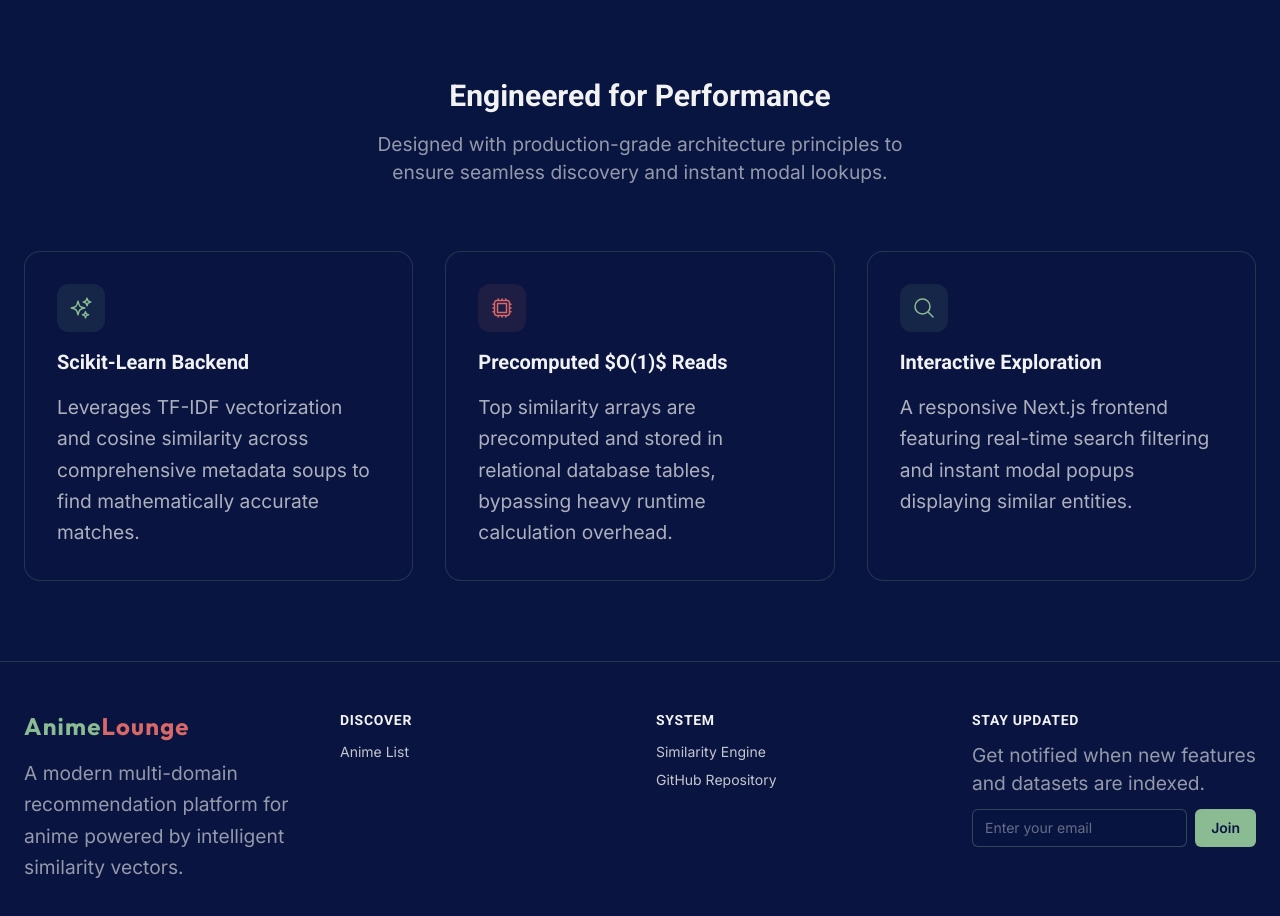
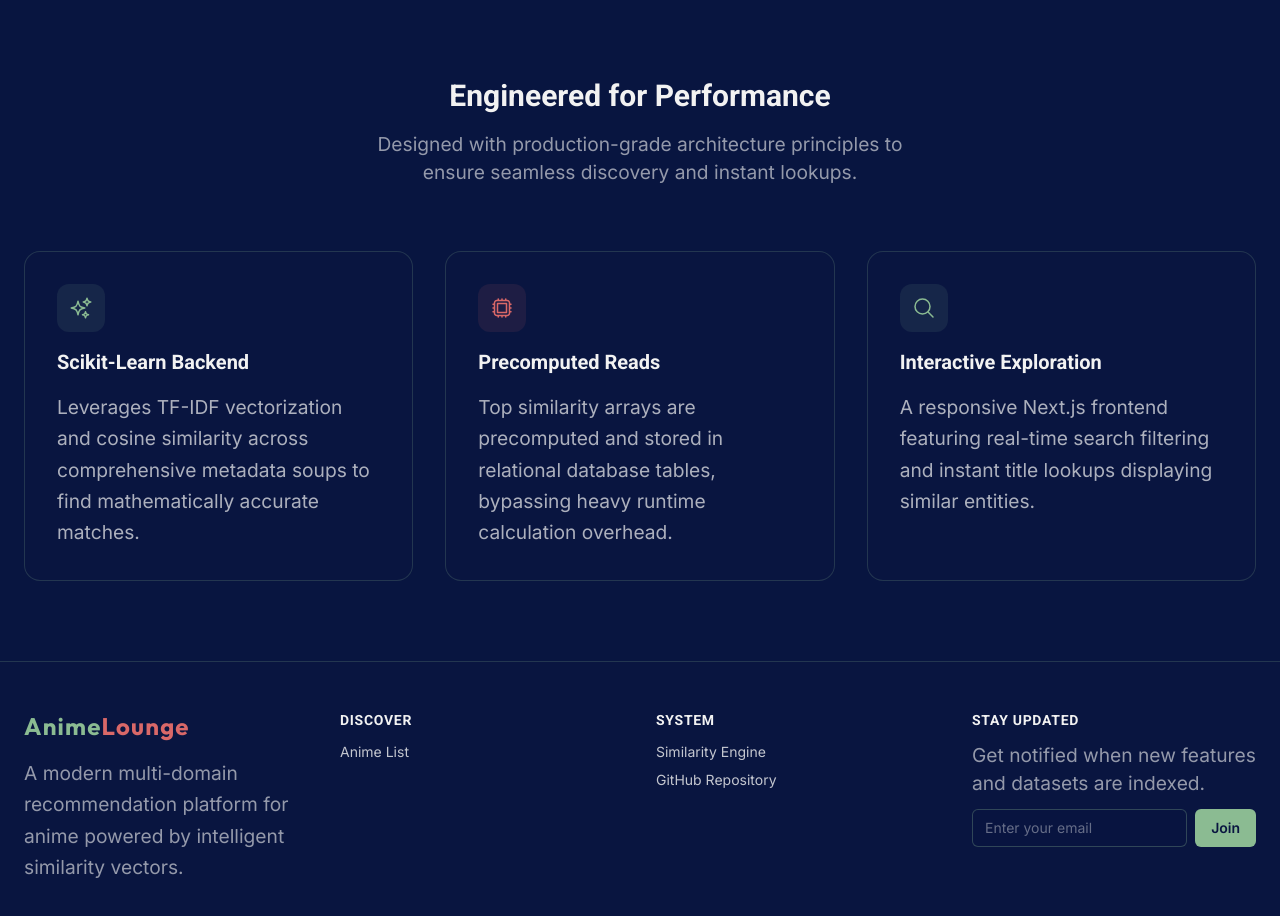
Before and after one commit to Apfirebolt/anime_recommendation_frontend, a Next.js app: page / in a window 1280 px wide. Shown: the part 800-1716 px from the top of the page. Built offline with nearby package versions, Linux system fonts and the light colour scheme.

Commit message:
feat: metadata update

```diff
--- a/src/app/layout.js
+++ b/src/app/layout.js
@@ -4,8 +4,8 @@ import { ToastContainer } from 'react-toastify';
 import 'react-toastify/dist/ReactToastify.css';
 
 export const metadata = {
-  title: "Code Editor - Next.js",
-  description: "A code editor built using Next.js",
+  title: "AnimeLounge.in",
+  description: "A modern multi-domain recommendation platform for anime powered by intelligent similarity vectors.",
 };
 
 const MainLayout = ({ children }) => {
--- a/src/app/page.jsx
+++ b/src/app/page.jsx
@@ -1,8 +1,12 @@
-// app/page.tsx
 import Header from "../components/Header";
 import Footer from "../components/Footer";
 import Link from "next/link";
 import { SparklesIcon, MagnifyingGlassIcon, CpuChipIcon, ArrowRightIcon } from "@heroicons/react/24/outline";
+
+export const metadata = {
+  title: "AnimeLounge | AI-Powered Anime Recommendations",
+  description: "Discover your next favorite anime instantly using machine learning, cosine similarity matrices, and a high-performance FastAPI backend.",
+};
 
 export default function Home() {
   return (
@@ -49,7 +53,7 @@ export default function Home() {
                 Engineered for Performance
               </h2>
               <p className="text-anime-light/60 max-w-xl mx-auto">
-                Designed with production-grade architecture principles to ensure seamless discovery and instant modal lookups.
+                Designed with production-grade architecture principles to ensure seamless discovery and instant lookups.
               </p>
             </div>
 
@@ -73,7 +77,7 @@ export default function Home() {
                   <CpuChipIcon className="h-6 w-6" />
                 </div>
                 <h3 className="text-xl font-bold font-heading text-anime-light">
-                  Precomputed $O(1)$ Reads
+                  Precomputed Reads
                 </h3>
                 <p className="text-sm text-anime-light/70 leading-relaxed">
                   Top similarity arrays are precomputed and stored in relational database tables, bypassing heavy runtime calculation overhead.
@@ -89,7 +93,7 @@ export default function Home() {
                   Interactive Exploration
                 </h3>
                 <p className="text-sm text-anime-light/70 leading-relaxed">
-                  A responsive Next.js frontend featuring real-time search filtering and instant modal popups displaying similar entities.
+                  A responsive Next.js frontend featuring real-time search filtering and instant title lookups displaying similar entities.
                 </p>
               </div>
             </div>
```
